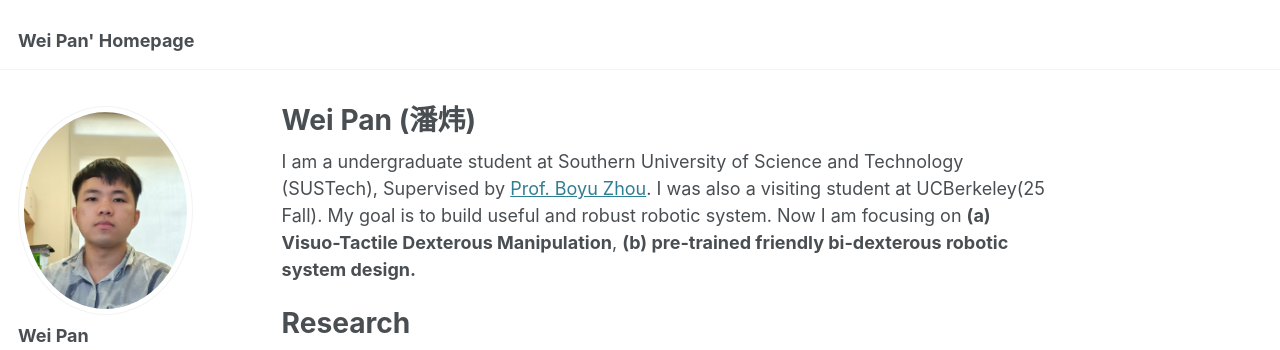
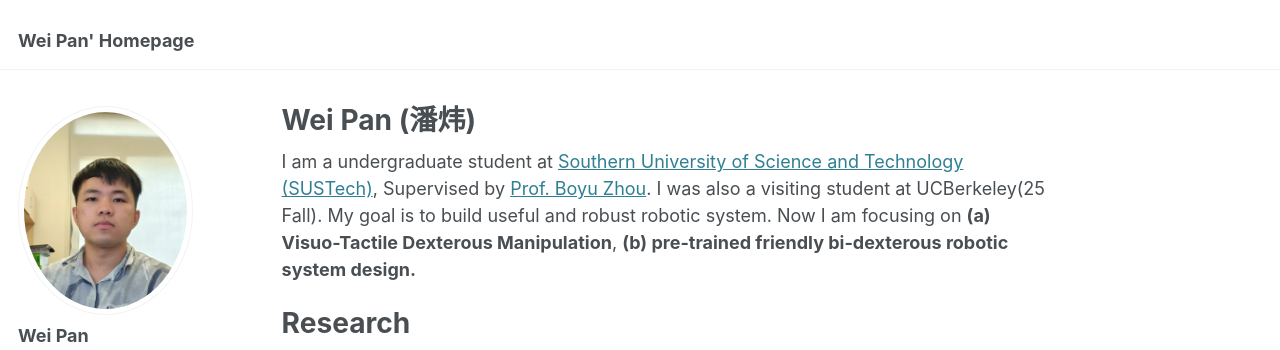
Before and after one commit to WeisonWEileen/weisonweileen.github.io, a Jekyll site: the page built from _pages/about.md, in a window 1280 px wide and 900 px high, cut to the strip 0-350 px from the top of the window. Built offline with Jekyll 4.4.1, drawn with Linux system fonts in a browser that asks for light colours.

Commit message:
update
Signed-off-by: weisonweileen <weisonweileen@gmail.com>

```diff
--- a/_pages/about.md
+++ b/_pages/about.md
@@ -7,7 +7,7 @@ redirect_from:
   - /about.html
 ---
 
-I am a undergraduate student at Southern University of Science and Technology (SUSTech),  Supervised by  <a href="https://scholar.google.com.hk/citations?user=-fnyGY4AAAAJ&hl=en">Prof. Boyu Zhou</a>. I was also a visiting student at UCBerkeley(25 Fall).
+I am a undergraduate student at <a href="https://www.sustech.edu.cn/en/">Southern University of Science and Technology (SUSTech)</a>,  Supervised by  <a href="https://scholar.google.com.hk/citations?user=-fnyGY4AAAAJ&hl=en">Prof. Boyu Zhou</a>. I was also a visiting student at UCBerkeley(25 Fall).
 My goal is to build useful and robust robotic system. Now I am focusing on **(a) Visuo-Tactile Dexterous Manipulation**, **(b) pre-trained friendly bi-dexterous robotic system design.**
 
 Research
@@ -16,7 +16,7 @@ Research
 
 
 <div style="display: flex; align-items: flex-start;margin-bottom: 60px;">
-    <video style="width: 420px; height: 200px; object-fit: cover; flex-shrink: 0;" autoplay loop muted>
+    <video style="width: 390px; height: 200px; object-fit: cover; flex-shrink: 0;" autoplay loop muted>
         <source src="/images/manipulation.mp4" type="video/mp4">
     </video>
     <div style="margin-left: 10px;">
@@ -34,7 +34,7 @@ Research
 
 
 <div style="display: flex; align-items: flex-start; margin-bottom: 60px;">
-    <img src="/images/uav.png" style="width: 420px; height: 200px; object-fit: cover; flex-shrink: 0;" alt="Research Image">
+    <img src="/images/uav.png" style="width: 390px; height: 200px; object-fit: cover; flex-shrink: 0;" alt="Research Image">
     <div style="margin-left: 10px;">
         <b>
             Diffusion-based Mirror Perception for UAV Navigation
@@ -53,7 +53,7 @@ Research
 
 
 <div style="display: flex; align-items: flex-start; margin-bottom: 40px;">
-    <img src="/images/centaur_combined.gif" style="width: 420px; height: 200px; object-fit: cover; flex-shrink: 0;" alt="Research Image">
+    <img src="/images/centaur_combined.gif" style="width: 390px; height: 200px; object-fit: cover; flex-shrink: 0;" alt="Research Image">
     <div style="margin-left: 10px;">
         <b>Design, RL Control and Sim-to-real Transfer for a load-carriage robot
         </b>
@@ -113,7 +113,7 @@ Competition
     <!-- <a  style="height: 14em;" class="research-thumb">
         <img src="/images/robocon.png" width="1180" height="675" alt="Research Image">
     </a> -->
-    <video style="width: 420px; height: 200px; object-fit: cover; flex-shrink: 0;" autoplay loop muted>
+    <video style="width: 390px; height: 200px; object-fit: cover; flex-shrink: 0;" autoplay loop muted>
         <source src="/images/robot.mp4" type="video/mp4">
     </video>
     <div style="margin-left: 10px;">
@@ -131,7 +131,7 @@ Competition
 </div>
 
 <div style="display: flex; align-items: flex-start; margin-bottom: 40px;">
-    <img src="/images/fpga.gif" style="width: 420px; height: 200px; object-fit: cover; flex-shrink: 0;" alt="Research Image">
+    <img src="/images/fpga.gif" style="width: 390px; height: 200px; object-fit: cover; flex-shrink: 0;" alt="Research Image">
     <div style="margin-left: 10px;">
         <b><i>National FPGA and Embedded System Competition</i>
         </b>
@@ -148,7 +148,7 @@ Competition
 </div>
 
 <div style="display: flex; align-items: flex-start; margin-bottom: 40px;">
-    <img src="/images/qtdifraction.png" style="width: 420px; height: 200px; object-fit: cover; flex-shrink: 0;" alt="Research Image">
+    <img src="/images/qtdifraction.png" style="width: 390px; height: 200px; object-fit: cover; flex-shrink: 0;" alt="Research Image">
     <div style="margin-left: 10px;">
         <b><i>National University Physics Experiment Software Design Competition </i>
         </b>
@@ -167,7 +167,7 @@ experiment; uilized Qt framework design UI and realize 3D model interaction
 Projects Hightlights
 ====
 <div style="display: flex; align-items: flex-start; margin-bottom: 40px;">
-    <img src="/images/onnx.png" style="width: 420px; height: 200px; object-fit: cover; flex-shrink: 0;" alt="Research Image">
+    <img src="/images/onnx.png" style="width: 390px; height: 200px; object-fit: cover; flex-shrink: 0;" alt="Research Image">
     <div style="margin-left: 10px;">
         <b><i>Depth-Anything v2 Onnx Runtime implementation</i>
         </b>
@@ -182,7 +182,7 @@ Projects Hightlights
 
 
 <div style="display: flex; align-items: flex-start; margin-bottom: 40px;">
-    <img src="/images/dbscan.png" style="width: 420px; height: 200px; object-fit: cover; flex-shrink: 0;" alt="Research Image">
+    <img src="/images/dbscan.png" style="width: 390px; height: 200px; object-fit: cover; flex-shrink: 0;" alt="Research Image">
     <div style="margin-left: 10px;">
         <b>Pointcloud Clustering
         </b>
```
Also changed, not shown: 2 other files.
